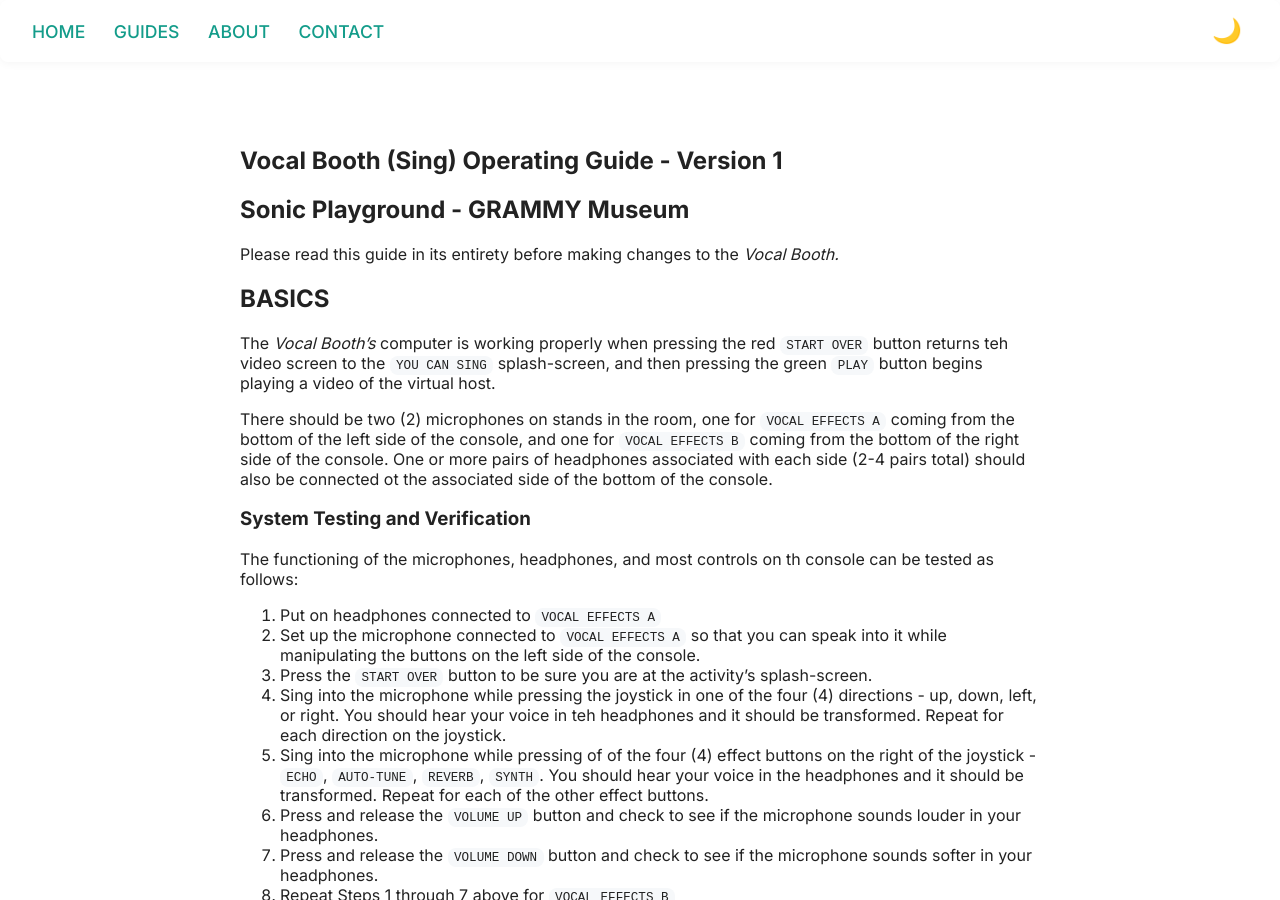
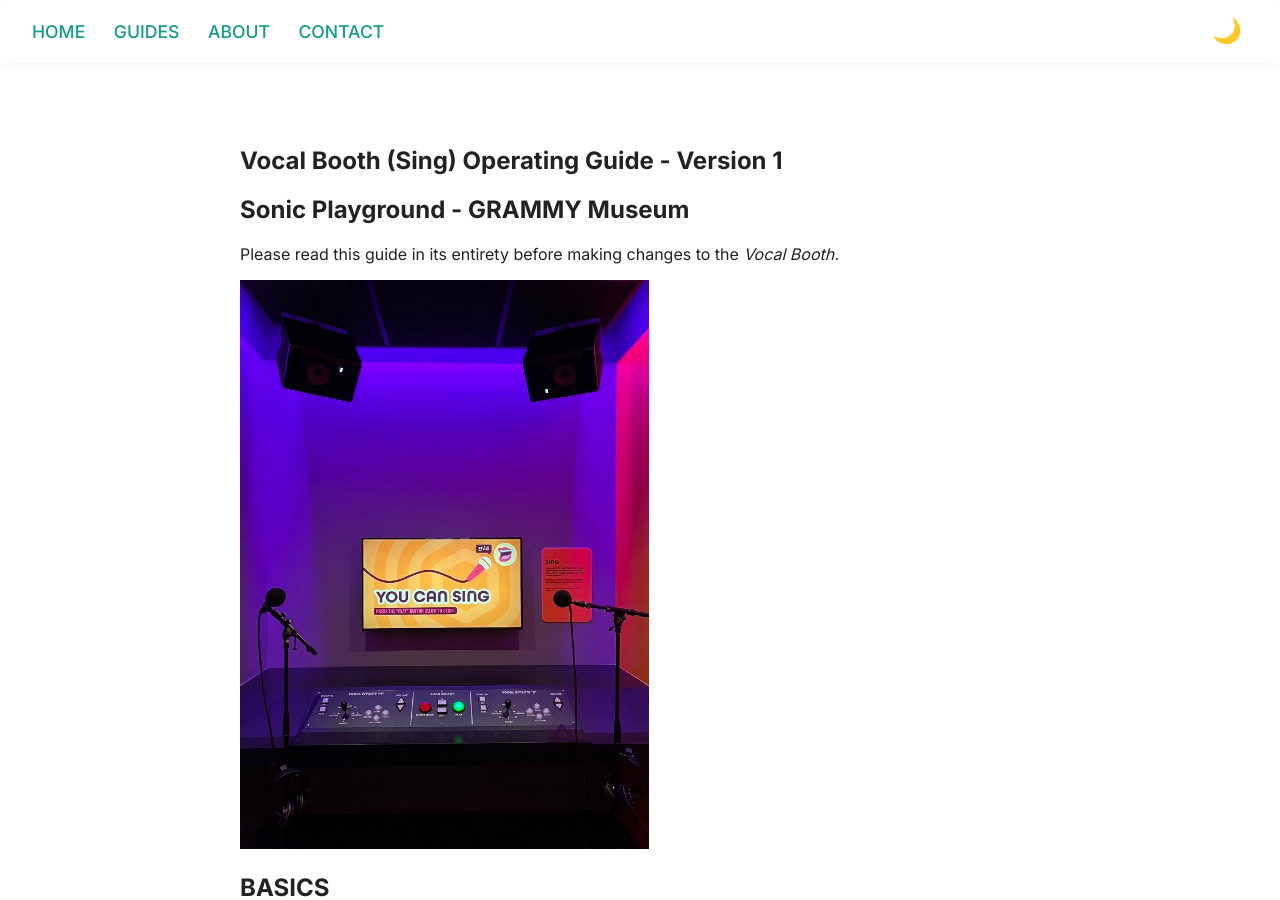
Before and after one commit to buryhoganllc/sonic-playground-guides, a Jekyll site: the page built from guides/vocal-booth.md, in a window 1280 px wide and 900 px high. Built offline with Jekyll 4.4.1, drawn with Linux system fonts in a browser that asks for light colours.

Commit message:
docs: update VB guide with images

```diff
--- a/guides/vocal-booth.md
+++ b/guides/vocal-booth.md
@@ -10,9 +10,13 @@
 
 Please read this guide in its entirety before making changes to the _Vocal Booth._
 
+![Vocal Booth attract mode.]({{ '/assets/images/VB_Attract.jpeg' | relative_url }})
+
 ## BASICS
 
 The _Vocal Booth's_ computer is working properly when pressing the red `START OVER` button returns teh video screen to the `YOU CAN SING` splash-screen, and then pressing the green `PLAY` button begins playing a video of the virtual host.
+
+![Vocal Booth virtual host.]({{ '/assets/images/VB_Welcome.jpeg' | relative_url }})
 
 There should be two (2) microphones on stands in the room, one for `VOCAL EFFECTS A` coming from the bottom of the left side of the console, and one for `VOCAL EFFECTS B` coming from the bottom of the right side of the console. One or more pairs of headphones associated with each side (2-4 pairs total) should also be connected ot the associated side of the bottom of the console.
 
```
